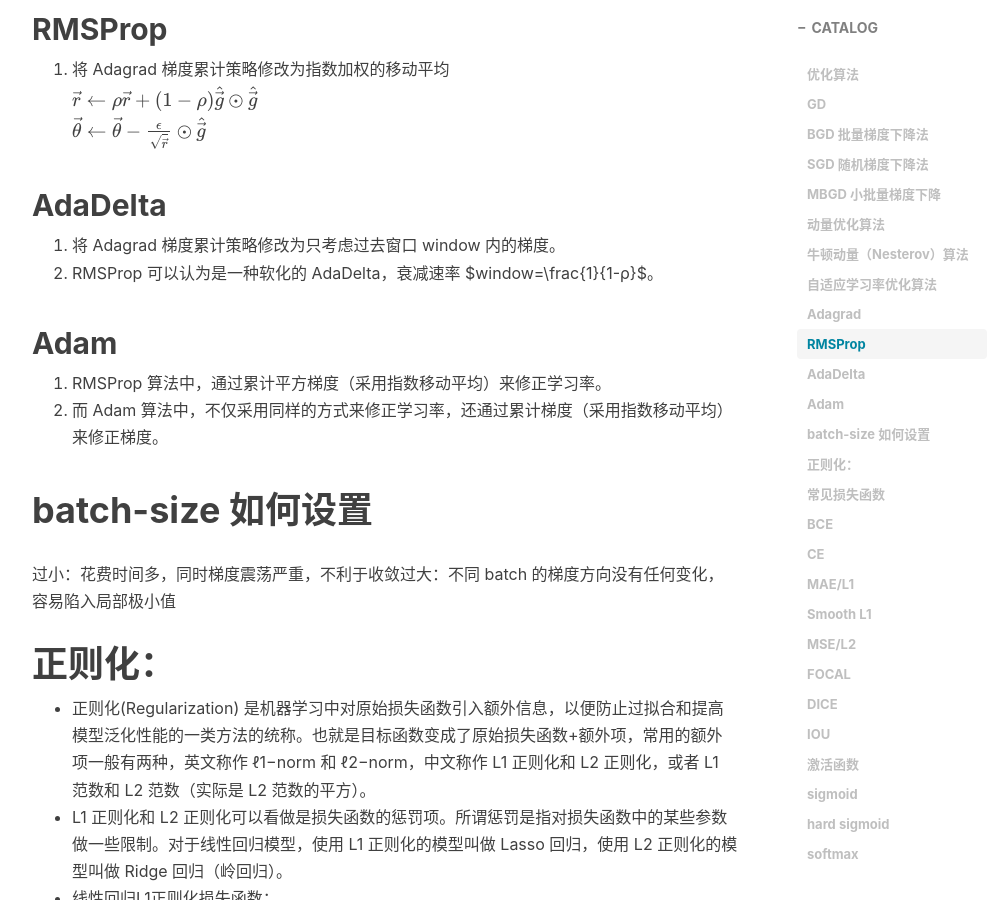
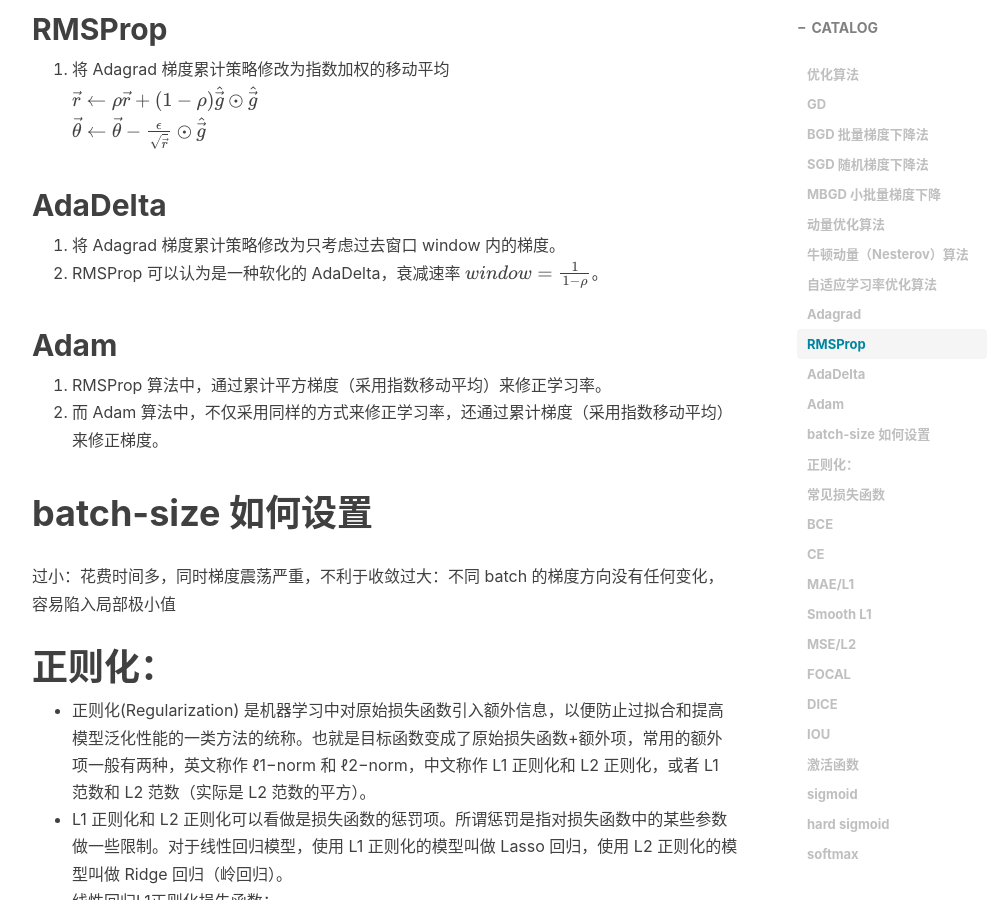
Before and after one commit to HXLH50K/hxlh50k.github.io, a Jekyll site: the page built from _posts/2021-08-25-深度学习基础知识点.md, in a window 1280 px wide and 900 px high, scrolled down 2019 px. Shown: the whole window, without its empty margins (233-1232 px from the left). Built offline with Jekyll 4.4.1, drawn with Linux system fonts in a browser that asks for light colours; nearby versions of some CDN libraries; formulas are drawn with MathJax 3; comment, search, counter and statistics services are not loaded.

Commit message:
fix adadelta

```diff
--- a/_posts/2021-08-25-深度学习基础知识点.md
+++ b/_posts/2021-08-25-深度学习基础知识点.md
@@ -67,7 +67,7 @@ tags:
 ## AdaDelta
 
 1. 将 Adagrad 梯度累计策略修改为只考虑过去窗口 window 内的梯度。
-2. RMSProp 可以认为是一种软化的 AdaDelta，衰减速率 $window=\frac{1}{1-ρ}$。
+2. RMSProp 可以认为是一种软化的 AdaDelta，衰减速率 $$window=\frac{1}{1-ρ}$$。
 
 ## Adam
 
```
